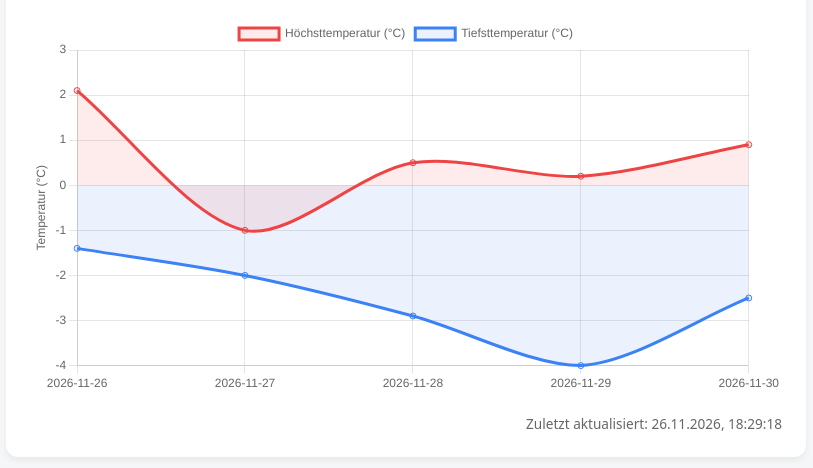
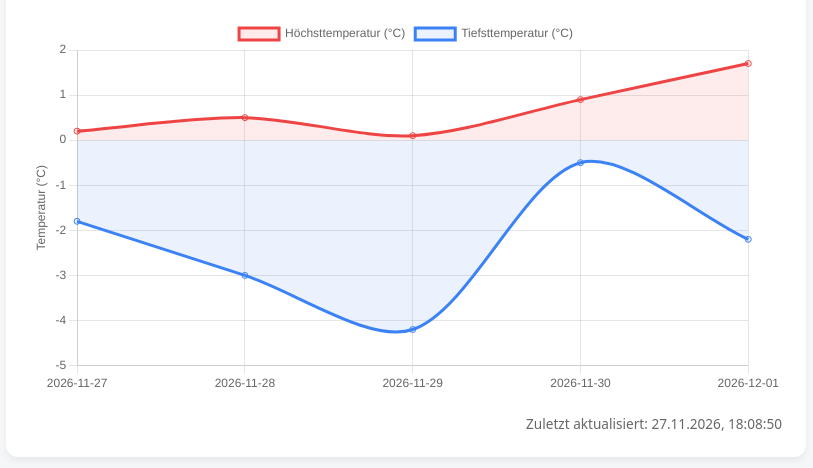
Before and after one commit to PeteSurfAloha/GitHub-Testing-, a plain HTML site: page index.html in a window 1280 px wide. Shown: the part 110-578 px from the top of the page, without its empty margins (234-1047 px from the left). Drawn offline with nearby package versions, Linux system fonts and the light colour scheme.

Commit message:
deploy: fced891d372b796968b1d00298208de15ea78f73

```diff
--- a/index.html
+++ b/index.html
@@ -16,7 +16,7 @@
   <div class="card">
     <h1>🌤️ 5-Tage Wettervorhersage Berlin</h1>
     <canvas id="weatherChart"></canvas>
-    <div class="footer">Zuletzt aktualisiert: 26.11.2026, 18:29:18</div>
+    <div class="footer">Zuletzt aktualisiert: 27.11.2026, 18:08:50</div>
   </div>
 
   <script>
@@ -24,11 +24,11 @@
     new Chart(ctx, {
       type: 'line',
       data: {
-        labels: ["2026-11-26","2026-11-27","2026-11-28","2026-11-29","2026-11-30"],
+        labels: ["2026-11-27","2026-11-28","2026-11-29","2026-11-30","2026-12-01"],
         datasets: [
           {
             label: 'Höchsttemperatur (°C)',
-            data: [2.1,-1,0.5,0.2,0.9],
+            data: [0.2,0.5,0.1,0.9,1.7],
             borderColor: '#ef4444',
             backgroundColor: 'rgba(239, 68, 68, 0.1)',
             fill: true,
@@ -36,7 +36,7 @@
           },
           {
             label: 'Tiefsttemperatur (°C)',
-            data: [-1.4,-2,-2.9,-4,-2.5],
+            data: [-1.8,-3,-4.2,-0.5,-2.2],
             borderColor: '#3b82f6',
             backgroundColor: 'rgba(59, 130, 246, 0.1)',
             fill: true,
```
